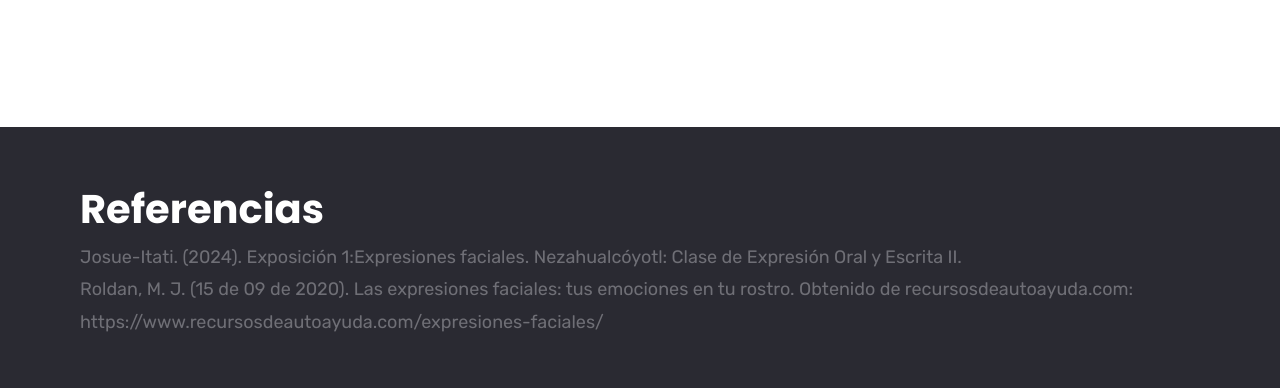
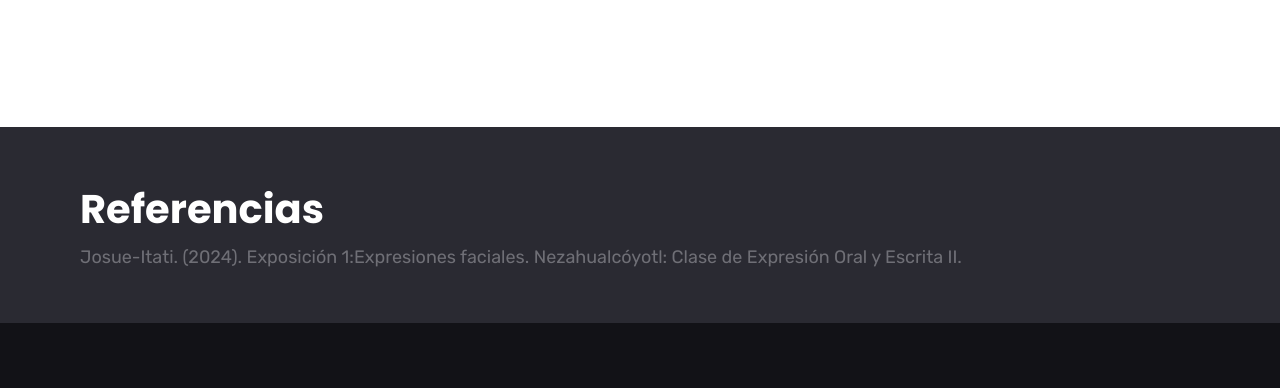
Before and after one commit to MPGTk/eoe-website, a plain HTML site: page primer/tema1.html in a window 1280 px wide. Shown: the part 2093-2481 px from the top of the page. Drawn offline with nearby package versions, Linux system fonts and the light colour scheme.

Commit message:
Add files via upload

```diff
--- a/primer/tema1.html
+++ b/primer/tema1.html
@@ -107,7 +107,7 @@
                             </h2>
                         </div>
                         <p class="section-text">Josue-Itati. (2024). Exposición 1:Expresiones faciales. Nezahualcóyotl: Clase de Expresión Oral y Escrita II.</p>
-                        <p class="section-text">Roldan, M. J. (15 de 09 de 2020). Las expresiones faciales: tus emociones en tu rostro. Obtenido de recursosdeautoayuda.com: https://www.recursosdeautoayuda.com/expresiones-faciales/</p>
+                        <p class="section-text"></p>
                     </div>
                 </section>
             </article>
```
Also changed, not shown: primer/tema6.html (+1 -1 lines).
